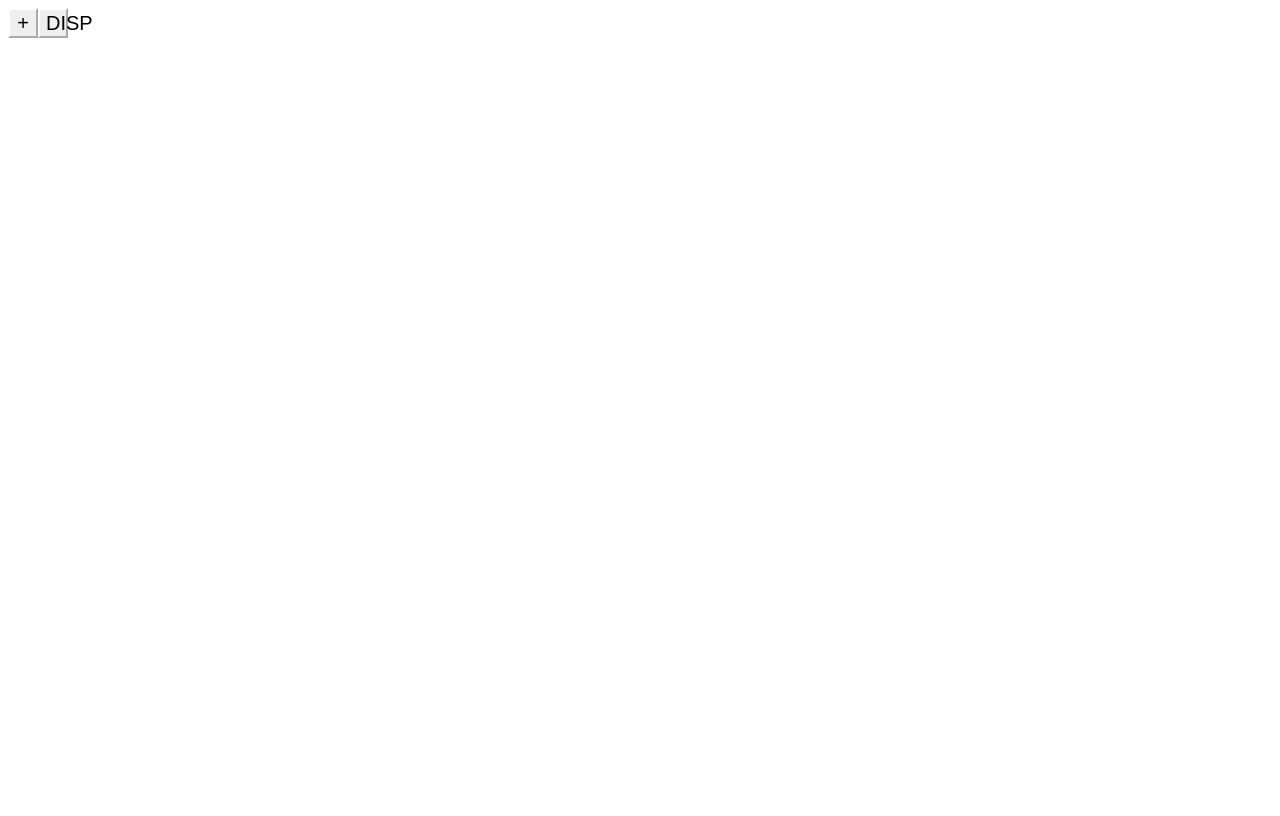
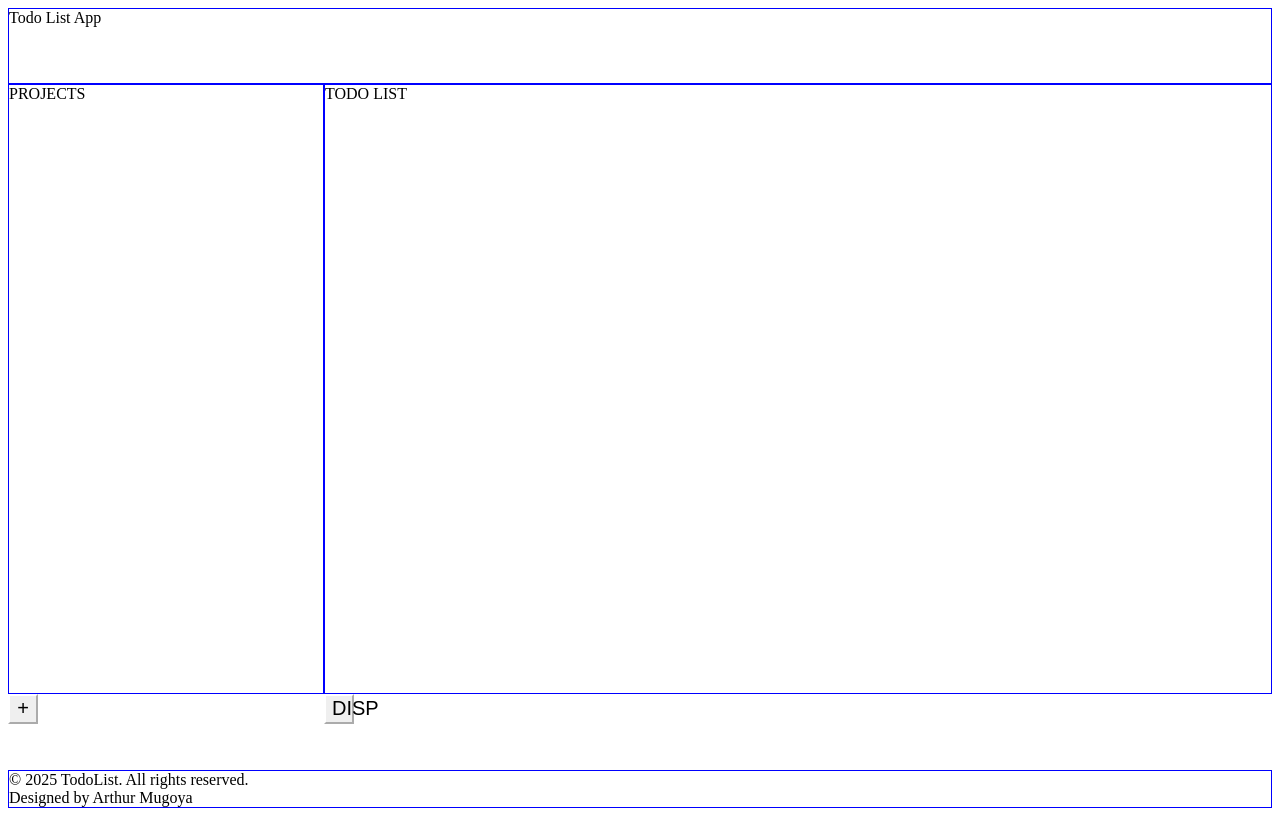
Before and after one commit to Arthurmystic/Todo-List, a website built with webpack: page src/to-do-list.html in a window 1280 px wide. Built offline with nearby package versions, Linux system fonts and the light colour scheme.

Commit message:
Add header, projectsPane, todoPane, and footer to HTML layout; apply grid layout in styles.css

```diff
--- a/src/styles.css
+++ b/src/styles.css
@@ -7,6 +7,39 @@ html {
 *::before {
     box-sizing: inherit;
 }
+
+body{
+    display: grid;
+    height: 100vh;
+    grid-template-columns: 1fr 3fr;
+    grid-template-rows: 1fr 8fr 1fr;
+    /* grid-template-rows: 10vh 80vh 10vh; */
+}
+
+header{
+    grid-row: 1 ;
+    grid-column: 1 / -1;
+    border: 1px solid blue;
+}
+
+#projectsPane{
+    grid-row: 2 / 3;
+    grid-column: 1 / 2;
+    border: 1px solid blue;
+}
+
+#todoListPane{
+    grid-row: 2 / 3;
+    grid-column: 2 / 3;
+    border: 1px solid blue;
+}
+
+footer{
+    grid-row: 4;
+    grid-column: 1 / -1;
+    border: 1px solid blue;
+}
+
 
 .quickDisplayDiv
  {
--- a/src/to-do-list.html
+++ b/src/to-do-list.html
@@ -1,14 +1,17 @@
 <!DOCTYPE html>
 <html lang="en">
+
 <head>
     <meta charset="UTF-8">
     <meta name="viewport" content="width=device-width, initial-scale=1.0">
     <title>Document</title>
 </head>
+
 <body>
+    <header> Todo List App </header>
+    <div id="projectsPane"> PROJECTS </div>
+    <div id="todoListPane">TODO LIST</div>
+    <footer>&copy 2025 TodoList. All rights reserved. <br> Designed by Arthur Mugoya</footer>
+</body>
 
-    <!-- <p> hey</p> -->
-
-
-</body>
 </html>
```
